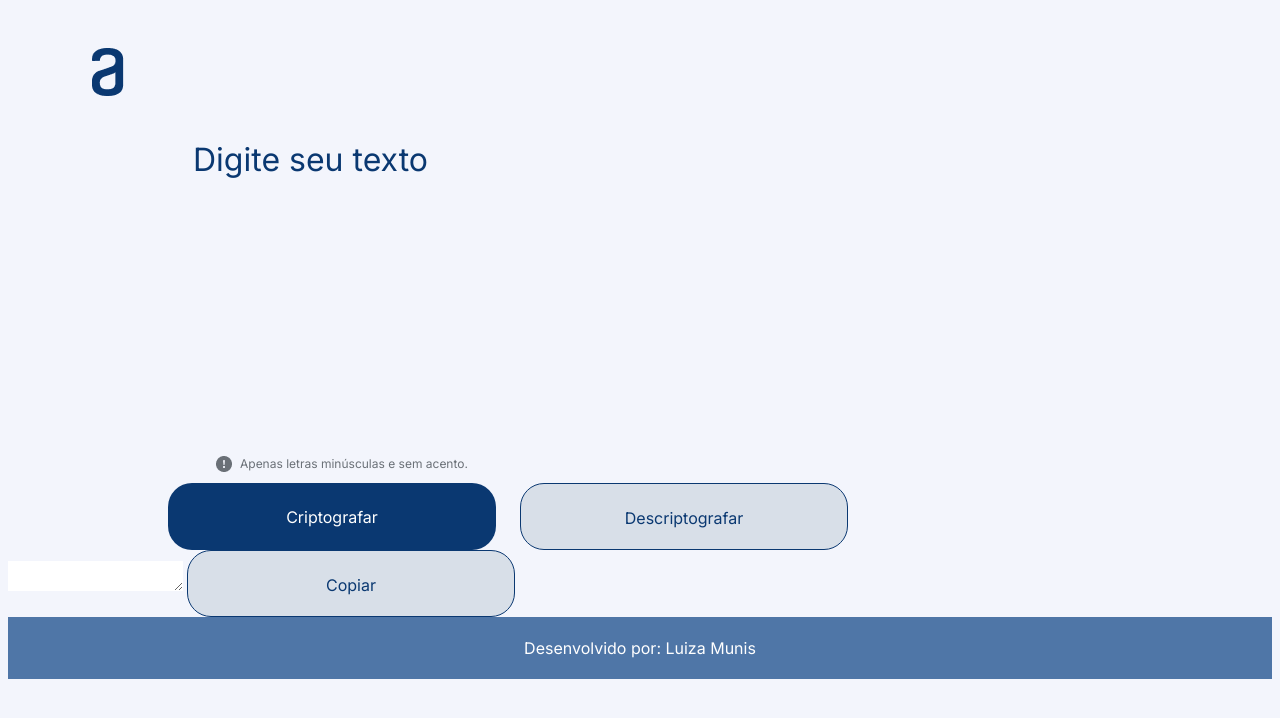
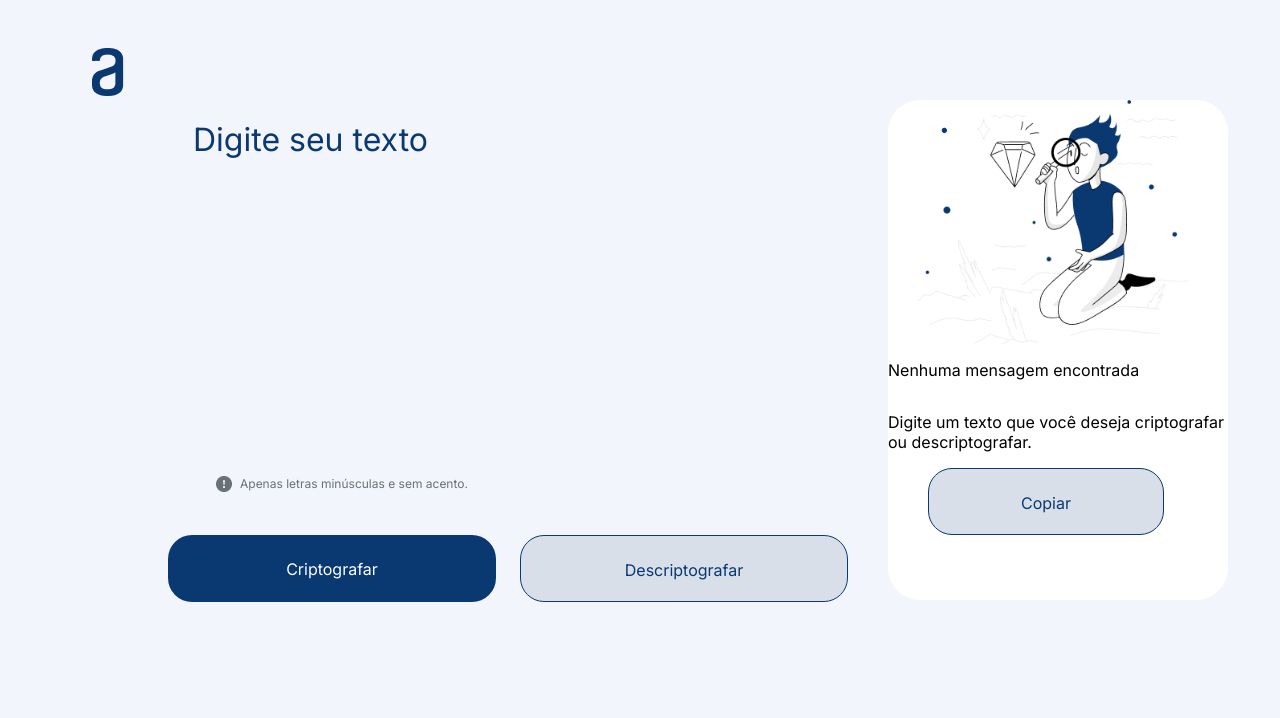
Before and after one commit to LuizaMunis/Decodificar-de-Texto-Alura, a plain HTML site: page index.html in a window 1280 px wide. Drawn offline with Linux system fonts and the light colour scheme.

Commit message:
atualização css

```diff
--- a/css/style.css
+++ b/css/style.css
@@ -1,41 +1,45 @@
 @import url('https://fonts.googleapis.com/css2?family=Inter&display=swap');
 
 :root {
-    --font-family: 'inter', sans-serif;
     --cor-principal:#0A3871;
 }
 
 *{
+    font-family: 'inter', Sans-Serif;
+    font-weight: 400;
     border: 0;
     padding: 0;
     box-sizing: border-box;
-}
-
-body{
     background-color: #f3f5fc;
 }
 
+main{
+    display: flex;
+    gap:40px;
+}
+
 header{
-    padding: 2.5rem;
+    width: 20%;
+}
+.logo{
+    padding-top: 40px;
+    margin-left: 40px;
+
 }
 
 textarea.input{
     width: 480px;
-    height: 300px;
-    background-color: transparent;
-    resize: none;
+    margin-top: 20px;
+    height: 340px;
     margin-left: 11rem;
     outline: none;
-    font-size: 32px;
-    font-family: var(--font-family);
     font-size: 2rem;
     color: var(--cor-principal);
-
+    resize: none;
 }
 
 textarea.input::placeholder{
     color:  var(--cor-principal);
-    font-family: var(--font-family);
     font-size: 2rem;
 }
 
@@ -46,7 +50,6 @@ textarea.input::placeholder{
     align-items: center;
     gap:8px;
     color:#495057;
-    font-family: var(--font-family);
     font-size: 0.75rem;
     opacity: 80%;
 }
@@ -55,6 +58,7 @@ textarea.input::placeholder{
     display: flex;
     margin-left: 10rem;
     gap: 24px;
+    margin-top: 32px;
 }
 
 button{
@@ -62,7 +66,6 @@ button{
     border-radius: 1.5rem;
     width:328px;
     Height: 67px;
-    font-family: var(--font-family);
     font-size: 1rem;
 }
 
@@ -82,11 +85,37 @@ button:hover{
     color: #ffffff;
 }
 
-footer{
-    background-color: #4f76a7;
-    text-align: center;
-    color: #ffffff;
-    padding: 5px 0;
-    font-family: var(--font-family);
+.section2{
+    width: 340px;
+    height: 500px;
+    background-color: white;
+    border-radius: 32px;
+    display: flex;
+    justify-content: center;
+}
 
+.mensagem{
+    display: flex;
+    flex-direction: column;
+    background-color: transparent;
 }
+
+.img{
+    Width:270px;
+    Height:auto;
+    background-color: white;
+    margin-left: 30px;
+}
+
+.Copiar{
+    color: var(--cor-principal);
+    background-color:#D8DFE8;
+    border:1px solid var(--cor-principal);
+    height: 67px;
+    width: 236px;
+    margin-left: 40px;
+}
+
+p{
+    background-color: transparent;
+}
--- a/index.html
+++ b/index.html
@@ -13,13 +13,13 @@
 <body>
 
     <header>
-        <img src="assets/Logo.png" alt="Logo Alura" class="Logo">
+        <img class="logo" src="assets/Logo.png" alt="Logo Alura" class="Logo">
     </header>
 
     <main>
 
         <section>
-            <textarea class="input" placeholder=" Digite seu texto "></textarea>
+            <textarea class="input" cols="41" rows="4" placeholder=" Digite seu texto "></textarea>
             <div class="Alert">
                 <img src="assets/bi_exclamation-circle-fill.png" alt="imagem alerta">
                 <p id="aviso">Apenas letras minúsculas e sem acento.</p>
@@ -32,10 +32,12 @@
             </div>
         </section>
 
-        <section>
-            <div id="segundaarea">
-                <textarea class="mensagem"></textarea>
-                <button class="Descriptografar">Copiar</button>
+        <section class="section2">
+            <div class="mensagem">
+                 <img class="img" src="assets/mensagem.png" alt="Imagem pessoa"/>
+                 <p>Nenhuma mensagem encontrada</p>
+                  <p>Digite um texto que você deseja criptografar ou descriptografar.</p>
+                  <button class="Copiar">Copiar</button>
             </div>
         </section>
 
@@ -44,7 +46,6 @@
     <script src="js/app.js"></script>
 
     <footer>
-        <p>Desenvolvido por: Luiza Munis</p>
     </footer>
 </body>
 </html>
```
Also changed, not shown: assets/mensagem.png (added).
